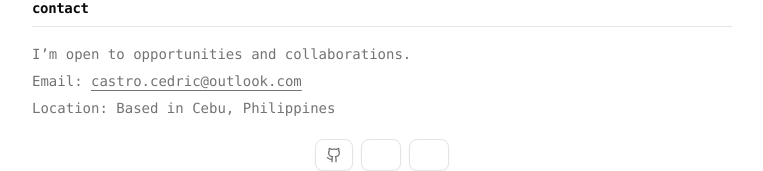
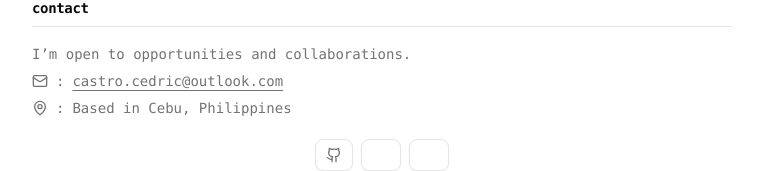
Before and after one commit to cedriccastro99/personal-portfolio, a React (Vite) app: page / in a window 1280 px wide. Shown: the part 1391-1562 px from the top of the page, without its empty margins (258-1021 px from the left). Built offline with nearby package versions, Linux system fonts and the light colour scheme; some icons are missing; the HTML template or start-up script is replaced by a standard one.

Commit message:
update: icon and spelling

```diff
--- a/src/pages/Contact/index.tsx
+++ b/src/pages/Contact/index.tsx
@@ -1,5 +1,5 @@
 import { Button } from '@/components/ui/button'
-import { GithubIcon } from 'lucide-react'
+import { GithubIcon, Mail, MapPin } from 'lucide-react'
 import { LinkedinPlain, NpmPlain } from 'devicons-react'
 
 const Contact = () => {
@@ -12,16 +12,20 @@
       <div className='text-sm text-muted-foreground space-y-1 leading-relaxed'>
         <p>I’m open to opportunities and collaborations.</p>
 
-        <p>
-          Email: {' '}
-          <a
-            href='mailto:castro.cedric@outlook.com'
-            className='underline underline-offset-4 hover:text-foreground transition-colors'>
-            castro.cedric@outlook.com
-          </a>
-        </p>
+      <p className="flex items-center gap-2">
+        <Mail className="w-4 h-4" /> :
+        <a
+          href="mailto:castro.cedric@outlook.com"
+          className="underline underline-offset-4 hover:text-foreground transition-colors"
+        >
+          castro.cedric@outlook.com
+        </a>
+      </p>
 
-        <p>Location: Based in Cebu, Philippines</p>
+      <p className="flex items-center gap-2">
+        <MapPin className="w-4 h-4" /> :
+        <span>Based in Cebu, Philippines</span>
+      </p>
 
         <div className='flex items-center justify-center'>
           <ul className='mt-4 flex gap-2'>
--- a/src/pages/Home/index.tsx
+++ b/src/pages/Home/index.tsx
@@ -20,7 +20,7 @@
         <ul className="mt-4 flex gap-2">
           <li>
             <Button className="cursor-pointer" variant="outline" size="sm" onClick={() => window.open(ResumePdf, '_blank', 'noopener,noreferrer')}>
-              Resume <Download />
+              Resumé <Download />
             </Button>
           </li>
           <li>
```
